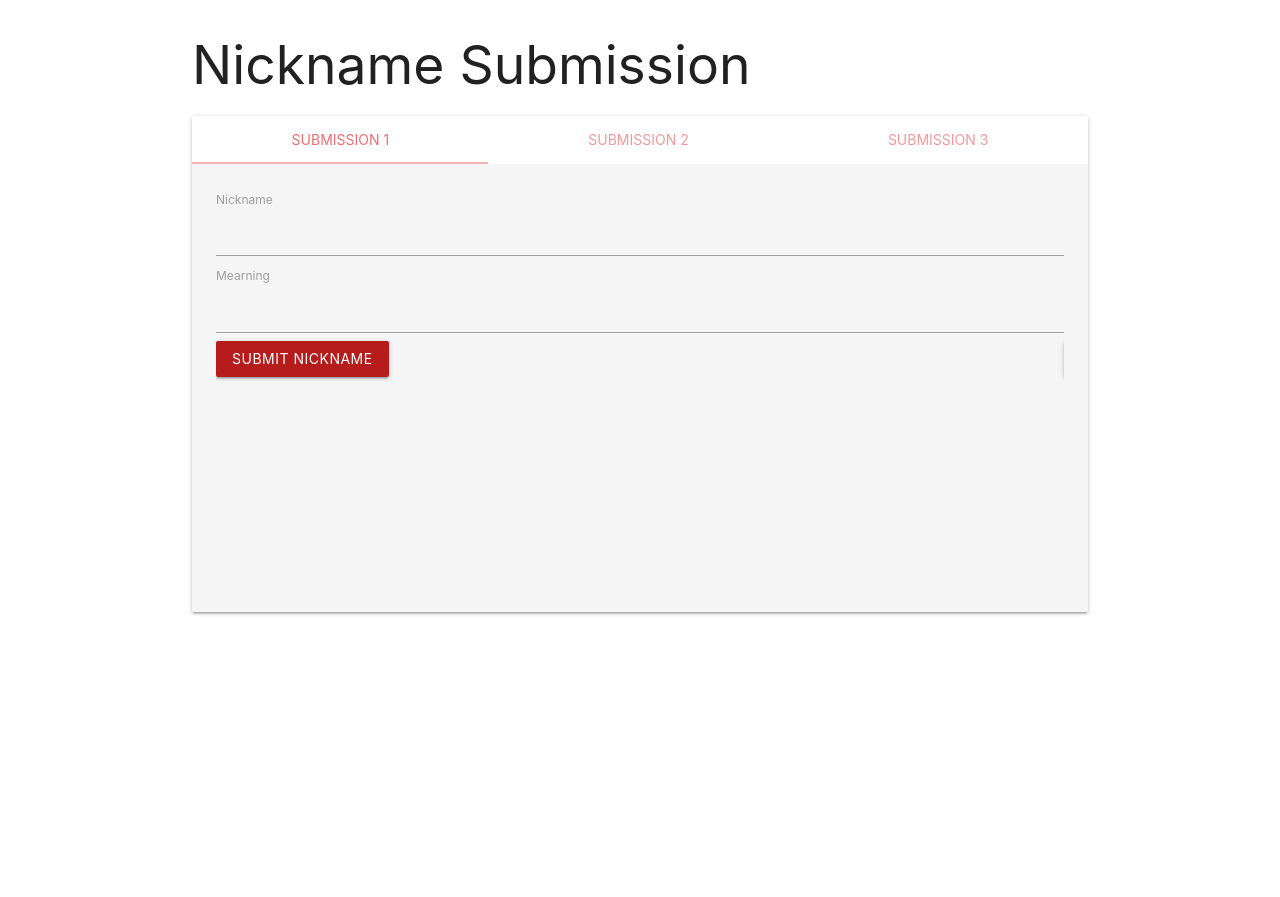
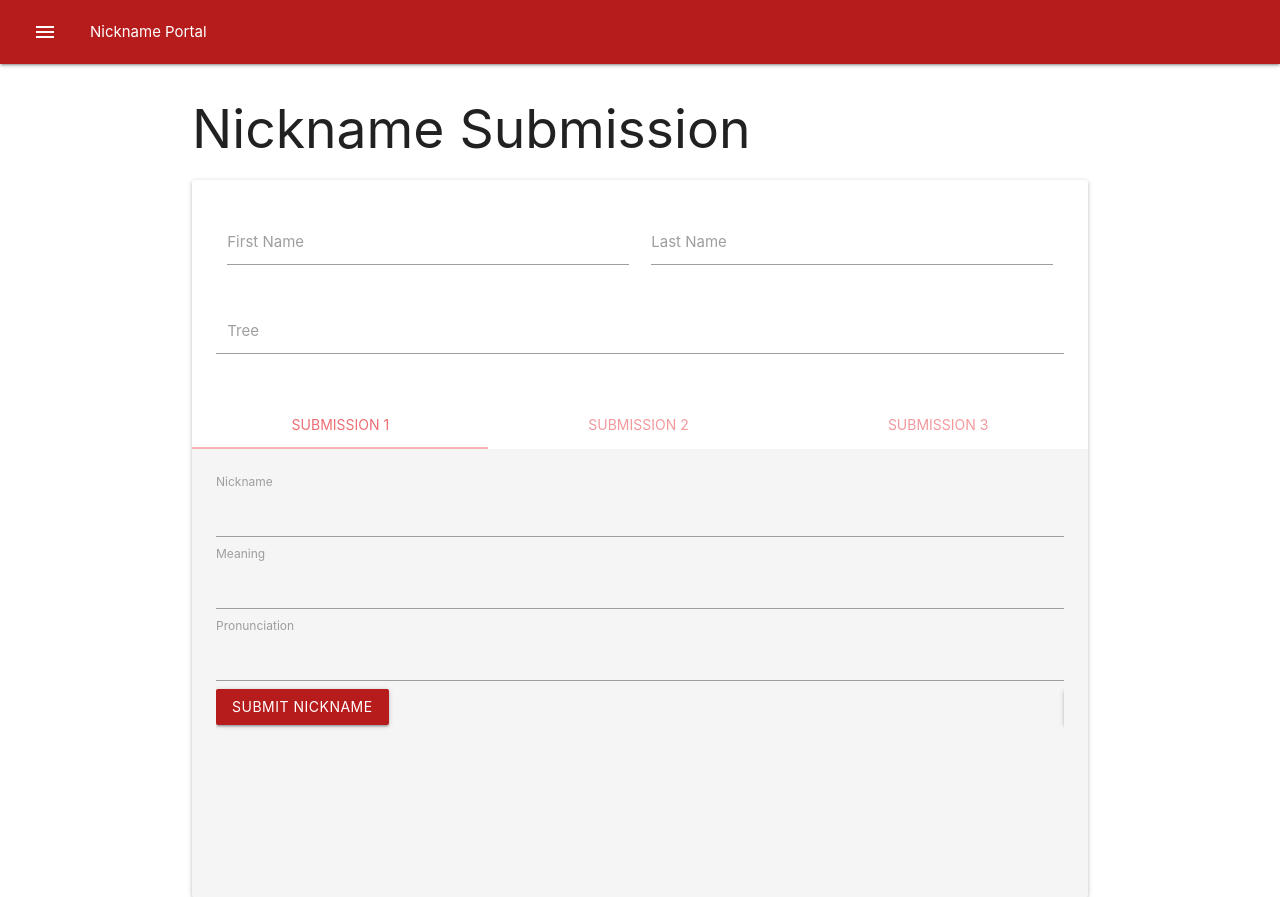
Before and after one commit to christinathihoang/nickname_portal, a Flask app: page /submission in a window 1280 px wide. Before the commit the page ends 615 px from the top, so only its background shows below. Run offline with Flask 2, Linux system fonts and the light colour scheme; some web fonts are replaced.

Commit message:
add name and tree input areas on submission form

```diff
--- a/app/forms.py
+++ b/app/forms.py
@@ -23,6 +23,7 @@ class LoginForm(FlaskForm):
 
 
 class NicknameSubmissionForm(FlaskForm):
-	 nickname = StringField('Nickname')
-	 meaning = StringField('Mearning')
-	 submit = SubmitField('Submit Nickname')
+  nickname = StringField('Nickname')
+  meaning = StringField('Meaning')
+  pronunciation = StringField('Pronunciation')
+  submit = SubmitField('Submit Nickname')
--- a/app/templates/submission.html
+++ b/app/templates/submission.html
@@ -1,4 +1,6 @@
 {% extends "base.html" %}
+
+{% include "navbar.html" %}
 
 {% block content %}
 
@@ -7,6 +9,25 @@
   <h2>Nickname Submission</h2>
 
   <div class="card">
+
+    <div class="card-content">
+      <div class="row">
+        <div class="input-field col s6">
+          <input id="first_name" type="text" class="validate">
+          <label for="first_name">First Name</label>
+        </div>
+        <div class="input-field col s6">
+          <input id="last_name" type="text" class="validate">
+          <label for="last_name">Last Name</label>
+        </div>
+      </div>
+
+      <div class="input-field col s6">
+        <input id="tree" type="text" class="validate">
+        <label for="tree">Tree</label>
+      </div>
+
+    </div>
 
       <div class="card-tab">
         <ul class="tabs tabs-fixed-width">
@@ -25,12 +46,17 @@
 
             <p>
               {{ form.nickname.label }} <br>
-              {{ form.nickname }}
+              {{ form.nickname() }}
             </p>
 
             <p>
               {{ form.meaning.label }} <br>
-              {{ form.meaning }}
+              {{ form.meaning() }}
+            </p>
+
+            <p>
+              {{ form.pronunciation.label }} <br>
+              {{ form.pronunciation() }}
             </p>
 
             <p>{{ form.submit(class="btn pulse red darken-4") }}</p>
```
